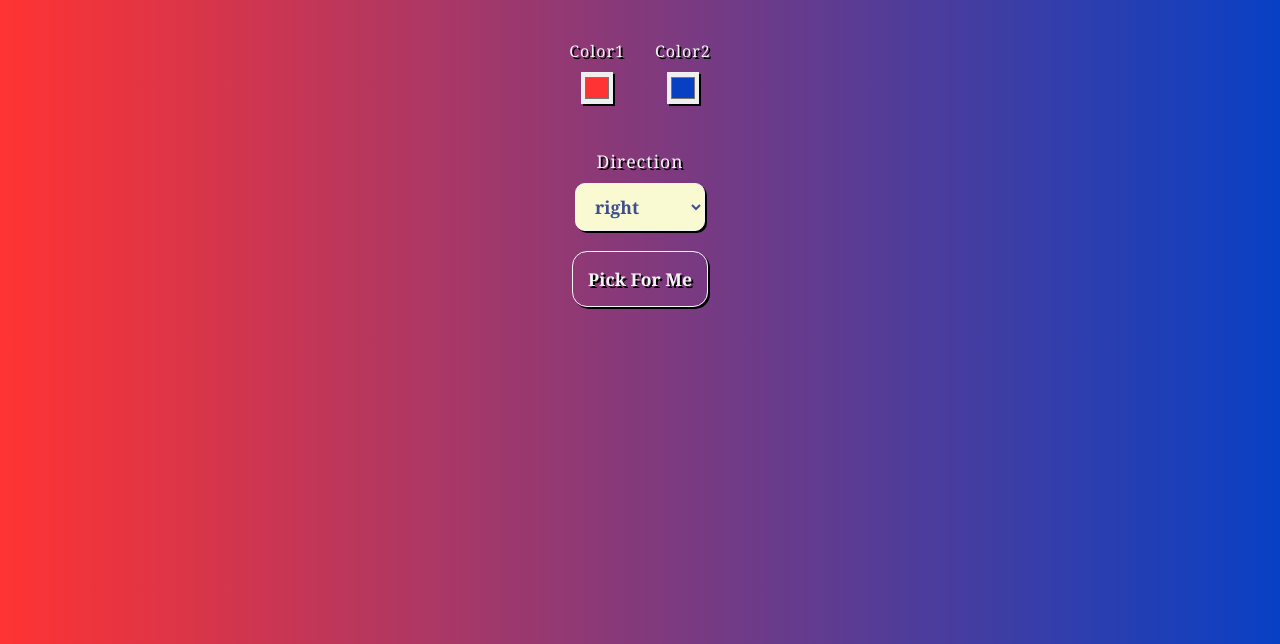
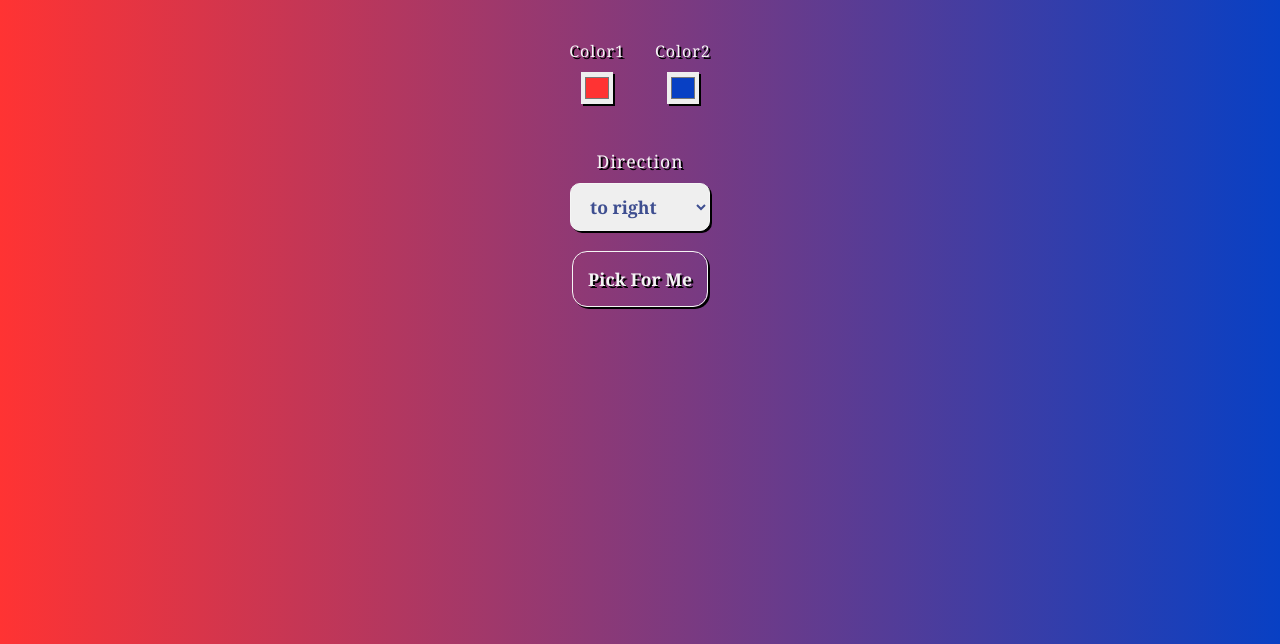
Before and after one commit to ShaineTsou/background-generator, a plain HTML site: page index.html in a window 1280 px wide. Shown: the part 172-816 px from the top of the page. Drawn offline with Linux system fonts and the light colour scheme.

Commit message:
made the instruction of directions more clear, and modified the styling of select tag

```diff
--- a/index.html
+++ b/index.html
@@ -67,10 +67,10 @@
     </div>
     <p class="direction-title">Direction</p>
     <select name="direction" id="direction" class="direction">
-      <option value="top">top</option>
-      <option value="right" selected>right</option>
-      <option value="bottom">bottom</option>
-      <option value="left">left</option>
+      <option value="top">to top</option>
+      <option value="right" selected>to right</option>
+      <option value="bottom">to bottom</option>
+      <option value="left">to left</option>
     </select>
     <button class="random-btn" id="random-btn">Pick For Me</button>
     <div class="bg-code-container" id="bg-code-container">
--- a/style.css
+++ b/style.css
@@ -74,7 +74,7 @@ body {
 }
 
 .direction {
-  width: 130px;
+  width: 140px;
   margin: 0px 0 20px 0;
   font-size: 1.1rem;
   font-family: "Georgia", cursive;
@@ -82,7 +82,6 @@ body {
   cursor: pointer;
   border: 1px solid whitesmoke;
   border-radius: 10px;
-  background-color: lightgoldenrodyellow;
   padding: 10px 15px;
   color: rgb(62, 78, 144);
   box-shadow: 2px 2px black;
```
Also changed, not shown: 1 other file.
